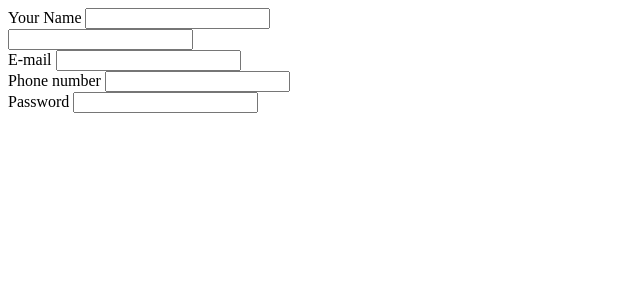
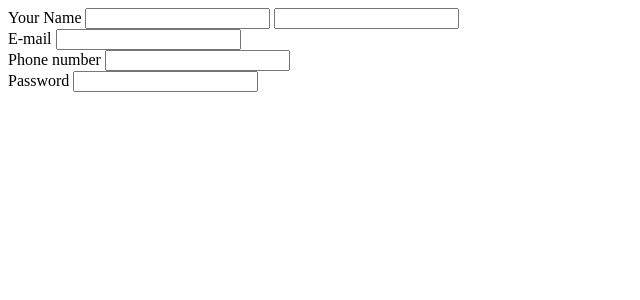
Before and after one commit to MykhailoTsaruk/IoTPhP, a PHP site: page / in a window 1280 px wide. Shown: the top 300 px of the page, without its empty margins (0-640 px from the left). Run offline with PHP 8.4, Linux system fonts and the light colour scheme.

Commit message:
test base form

```diff
--- a/index.php
+++ b/index.php
@@ -16,8 +16,6 @@
                     <div class="form-group">
                         <label for="name">Your Name</label>
                         <input type="name" class="form-control" id="name">
-                    </div>
-                    <div class="form-group">
                         <label for="surname"> </label>
                         <input type="surname" class="form-control" id="surname">
                     </div>
```
